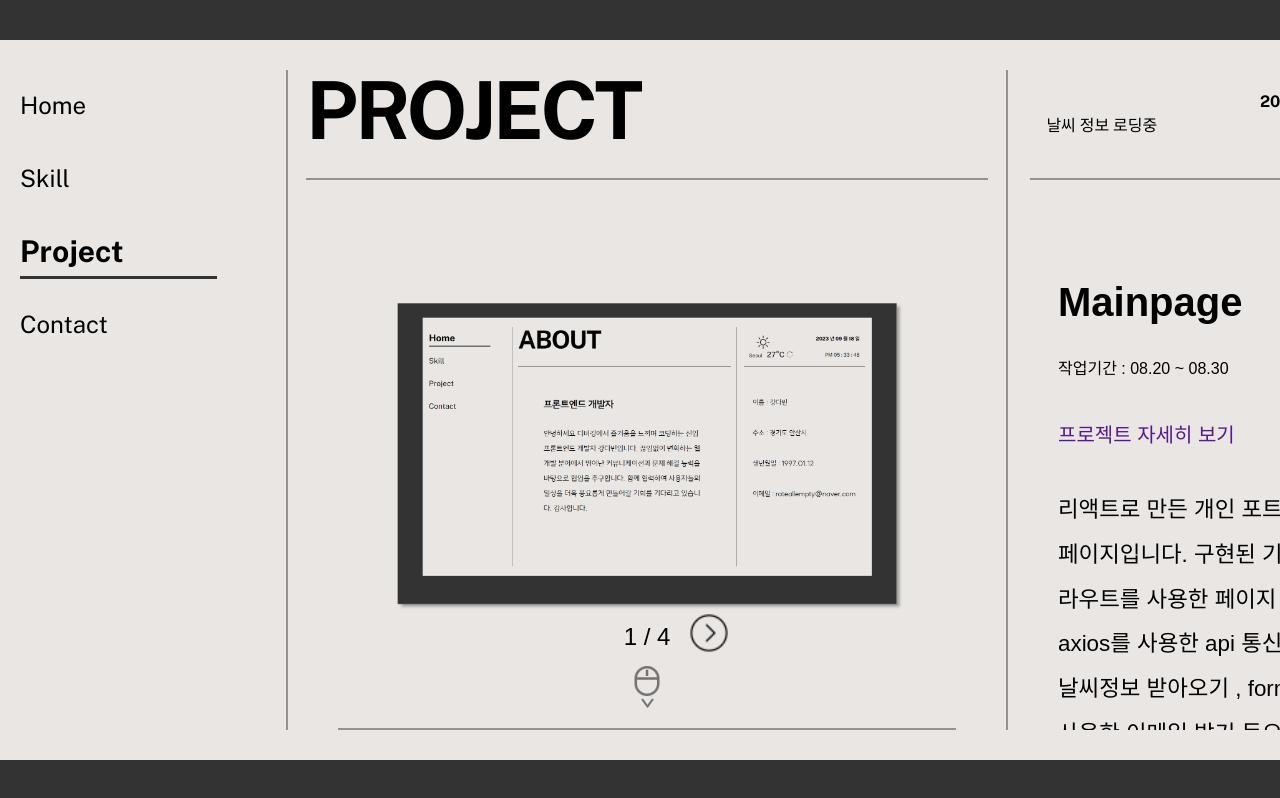
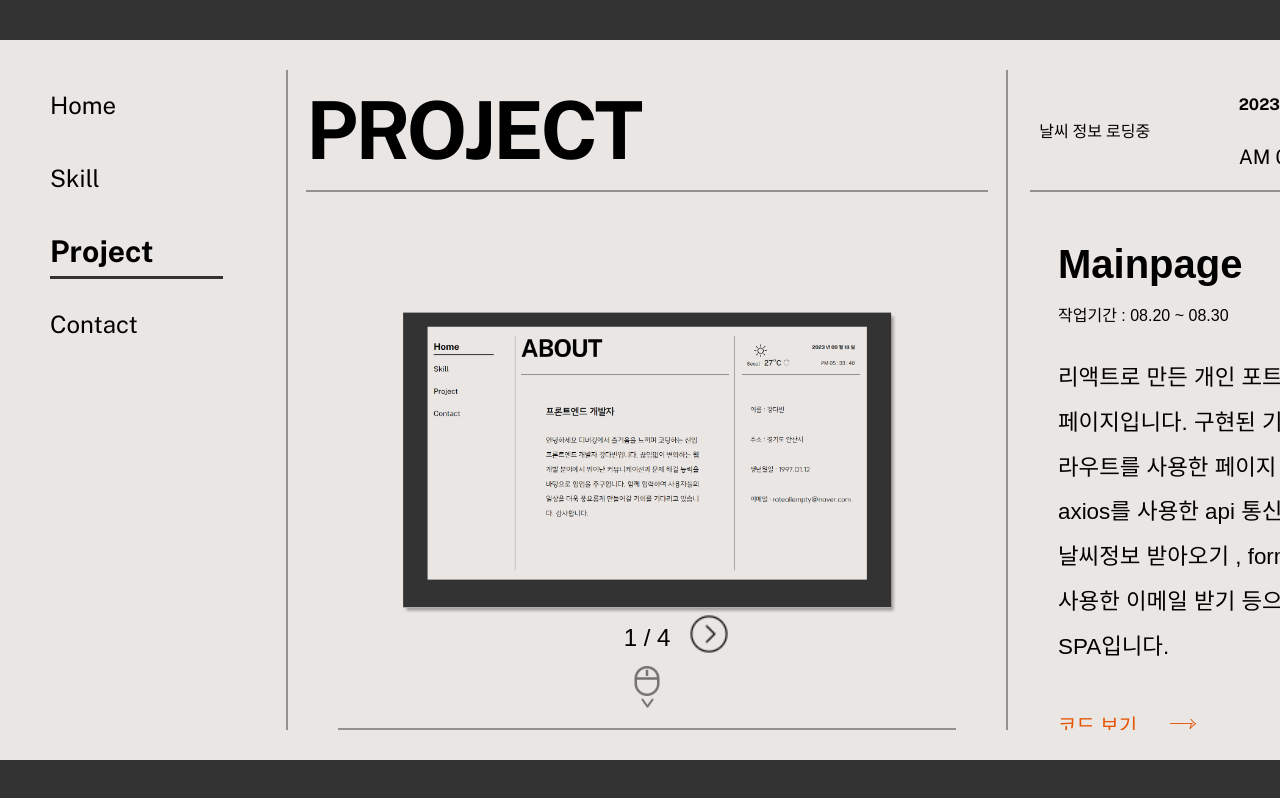
Before and after one commit to ratempty/mainpage, a React (Create React App) app: page /Project in a window 1280 px wide. Shown: the top 798 px of the page. Built offline with nearby package versions, Linux system fonts and the light colour scheme; no server answers; a web font is replaced by a local one.

Commit message:
mainpage 1.2

```diff
--- a/src/component/page/Project.js
+++ b/src/component/page/Project.js
@@ -36,6 +36,7 @@ function Project() {
       date: "08.20 ~ 08.30",
       ex: "리액트로 만든 개인 포트폴리오 메인 페이지입니다. 구현된 기능으로는 라우트를 사용한 페이지 이동 , axios를 사용한 api 통신으로 날씨정보 받아오기 , formspree를 사용한 이메일 받기 등으로 이루어진 SPA입니다.",
       href: "",
+      code: "https://github.com/ratempty/mainpage",
     },
     {
       id: 1,
@@ -43,6 +44,7 @@ function Project() {
       date: "09.01 ~ 09.13",
       ex: "구글의 firebase를 데이터베이스로 사용한 중고물품 거래 사이트입니다. 로그인기능과 글 작성 , 찜하기 , 판매자에게 메세지 보내기 등으로 제작했습니다.",
       href: "https://ratempty.github.io/market/",
+      code: "https://github.com/ratempty/market",
     },
     {
       id: 2,
@@ -50,6 +52,7 @@ function Project() {
       date: "07/31 ~ 08/05",
       ex: "순수 javascript로 만든 레트로 지렁이 게임입니다. 지렁이를 이동시키면서 생성된 먹이를 먹고 몸 길이를 늘려나가는 2D게임입니다. ",
       href: "https://ratempty.github.io/game/",
+      code: "https://github.com/ratempty/game",
     },
     {
       id: 3,
@@ -57,6 +60,7 @@ function Project() {
       date: "08.07 ~ 08.19",
       ex: "리액트로 만든 투두리스트입니다. 카테고리 선택 등록 ,카테고리 별 보기 , 해야할 일의 완료 및 고정과 삭제 , 날짜선택 등의 기능을 구현했습니다.",
       href: "https://ratempty.github.io/todo/",
+      code: "https://github.com/ratempty/todo",
     },
     {
       id: 4,
@@ -64,6 +68,7 @@ function Project() {
       date: "06.01 ~ 07.30",
       ex: "코딩 시작 2개월차의 첫 프로젝트입니다. 아시아나 항공사의 메인페이지를 반응형으로 리뉴얼했습니다. swiper,slick 등의 라이브러리를 사용했고, 풀페이지의 효과를 직접 구현했습니다 .",
       href: "https://ratempty.github.io/asiana/",
+      code: "https://github.com/ratempty/asiana",
     },
   ];
   const handleScroll = (e) => {
@@ -181,10 +186,17 @@ function Project() {
               <div>
                 <h4>{item.title}</h4>
                 <p className="makeDay">작업기간 : {item.date}</p>
-                <a href={item.href} target="_blank">
-                  프로젝트 자세히 보기
+                <p className="textEx"> {item.ex}</p>
+                <a
+                  href={item.href}
+                  target="_blank"
+                  style={{ display: item.id != 0 ? "block" : "none" }}
+                >
+                  페이지 보기
                 </a>
-                <p className="textEx"> {item.ex}</p>
+                <a href={item.code} target="_blank">
+                  코드 보기
+                </a>
               </div>
             </li>
           ))}
--- a/src/component/style/style.js
+++ b/src/component/style/style.js
@@ -43,6 +43,7 @@ export const Gnb = styled.nav`
     font-size: 24px;
     display: flex;
     flex-direction: column;
+    padding: 0 0 0 30px;
   }
   li {
     cursor: pointer;
@@ -76,7 +77,7 @@ export const Header = styled.div`
   h2 {
     font-size: 80px;
     height: 100%;
-    line-height: 100%;
+    line-height: 150%;
     width: 95%;
     border-bottom: 2px solid #94918f;
     margin: auto;
@@ -100,9 +101,12 @@ export const Article = styled.article`
       display: flex;
       flex-flow: column wrap;
       gap: 30px;
+      width: 170px;
     }
     .date span {
+      width: 100%;
       align-self: flex-end;
+      font-size: 20px;
     }
   }
   .weath {
@@ -272,7 +276,7 @@ export const Main = styled.main`
 
 export const Explane = styled.div`
   width: 80%;
-  padding: 100px 50px;
+  padding: 50px;
   padding-bottom: 0;
   font-family: "SUITE-Regular", "LINESeedKR-Bd", sans-serif;
   p {
@@ -286,13 +290,14 @@ export const Explane = styled.div`
   .makeDay {
     font-weight: 100;
     font-size: 16px;
+    margin-bottom: 30px;
   }
   .textEx {
     line-height: 2;
   }
   h4 {
     display: block;
-    margin-bottom: 30px;
+    margin-bottom: 15px;
     font-weight: 900;
     font-size: 40px;
   }
@@ -333,9 +338,12 @@ export const Explane = styled.div`
   }
   a {
     display: block;
+    width: 140px;
     text-decoration: none;
     margin: 20px 0;
     padding: 1em 0;
     font-size: 20px;
+    color: #e55604;
+    background: url("/img/href.png") no-repeat right center;
   }
 `;
```
Also changed, not shown: public/img/href.png (added).
